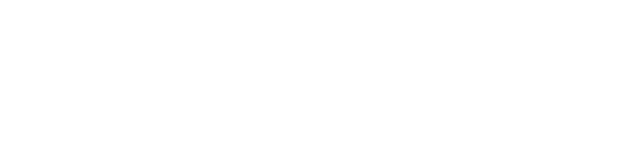
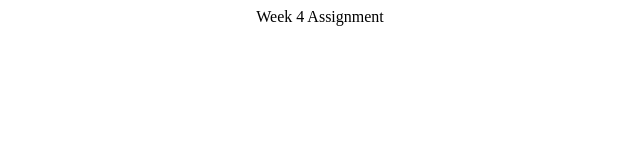
Before and after one commit to simarchawla1/Week4, a plain HTML site: page index.html in a window 1280 px wide. Shown: the whole page, without its empty margins (320-960 px from the left). Drawn offline with Linux system fonts and the light colour scheme.

Commit message:
Update index.html

```diff
--- a/index.html
+++ b/index.html
@@ -12,5 +12,8 @@ and open the template in the editor.
         <script src ="speakgoodbye.js"></script>
         <script src ="script.js"></script>
     </head>
+    <body align = "center">
+        Week 4 Assignment
+    </body>
 
 </html>
```
